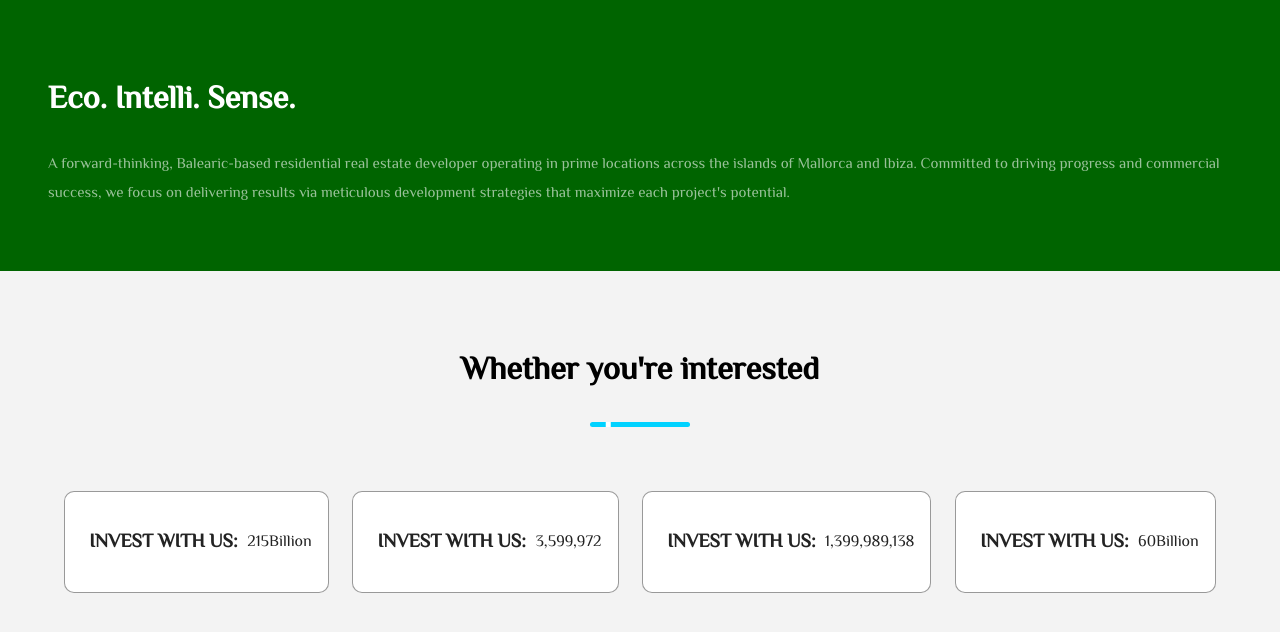
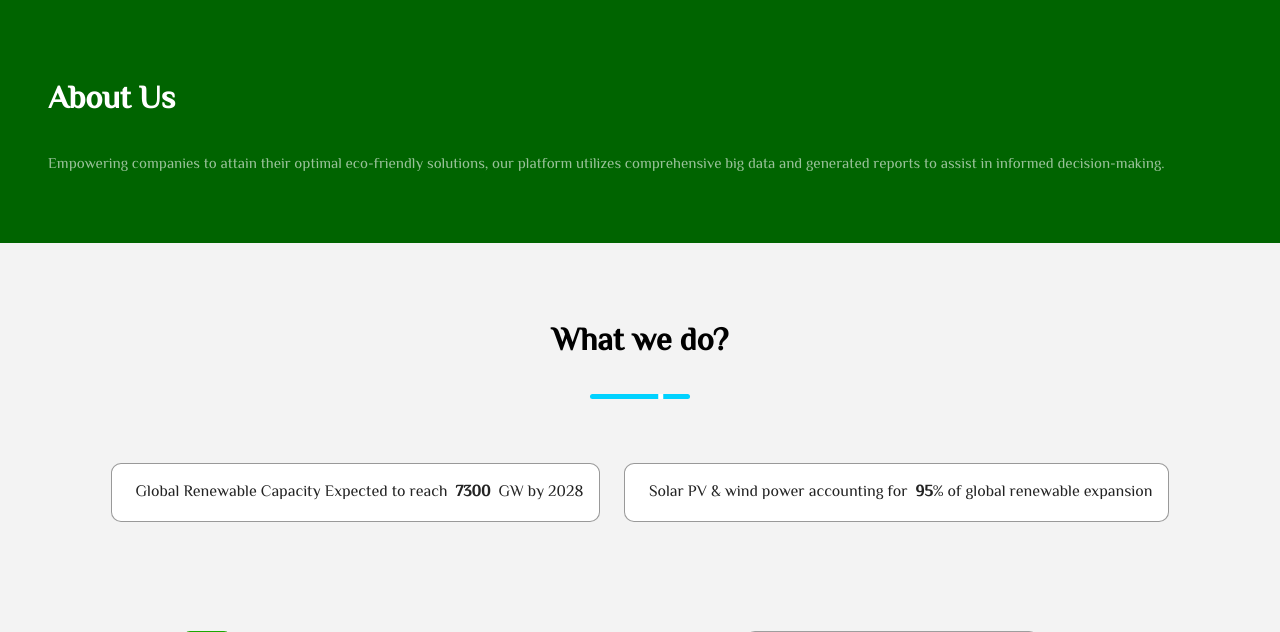
Before and after one commit to ShahViraj11/EcoIntelliSense, a Flask app: page / in a window 1280 px wide. Shown: the part 800-1432 px from the top of the page. Run offline with Flask 3, Linux system fonts and the light colour scheme; parts of the project's set-up code (start-up, migrations or seed data) failed here and were passed over; some libraries are stand-ins or nearby versions; some web fonts are replaced; grey boxes are pictures that could not be loaded.

Commit message:
Update index (1).html

```diff
--- a/templates/index (1).html
+++ b/templates/index (1).html
@@ -4,6 +4,7 @@
   <meta charset="UTF-8">
   <title>EcoIntelli - A hope for future</title>
   <link rel="stylesheet" href="{{ url_for('static', filename='style.css') }}">
+  <link rel="icon" type="image/x-icon" href="{{ url_for('static', filename='images/logo.ico') }}">
 
 
 <!-- partial:index.partial.html -->
@@ -55,60 +56,52 @@
 
 
     <figure class="carousel">
-        <img src="{{ url_for('static', filename='images/slideshow/slide1.jpg') }}" alt="" class="blizer" />
+    <img src="{{ url_for('static', filename='images/slideshow/slide1.jpg') }}" alt="" class="blizer" />
     <div class="centered">EcoIntelliSense</div>
-        <div class="para">AI-Driven Environmental Impact Analyzer</div>
-        <p> < AI-Driven Environmental Impact Analyzer </p>
-    </figure>
+    <div class="para">AI-Driven Environmental Impact Analyzer</div>
+    <p> < AI-Driven Environmental Impact Analyzer </p>
+</figure>
+
 
 
 </header>
 
 <!--MAIN-->
 <main>
-    <!--DIVISION_1-->
+   <!--DIVISION_1-->
     <div class="divisions division_1">
         <article class="padding_3x">
-            <h1 class="title medium">Eco. Intelli. Sense.</h1>
-            <p> A forward-thinking, Balearic-based residential real estate developer operating in prime locations across the islands of Mallorca and Ibiza. Committed to driving progress and commercial success, we focus on delivering results via meticulous development strategies that maximize each project's potential.</p>
+            <h1 class="title medium">About Us</h1>
+            <p> Empowering companies to attain their optimal eco-friendly solutions, our platform utilizes comprehensive big data and generated reports to assist in informed decision-making. </p>
         </article>
     </div>
 
     <!--DIVISION_2-->
     <div class="divisions division_2 padding_2x">
         <section class="title_header padding_1x">
-            <h1 class="title medium">Whether you're interested</h1>
+            <h1 class="title medium">What we do?</h1>
             <span class="bar"></span>
         </section>
+
         <section class="cards flex padding_1x">
+
             <article class="fixed_flex card padding_1x">
                 <iconify-icon icon="la:donate"></iconify-icon>
-                <h3 class="small">INVEST WITH US:&#160&#160</h3>
-                <span class="count">215</span> Billion
+                Global Renewable Capacity Expected to reach
+                <span class="count"> <b>&#160 7300 &#160</b></span> GW by 2028
+
             </article>
+
+
             <article class="fixed_flex card padding_1x">
                 <iconify-icon icon="carbon:collaborate"></iconify-icon>
-                <h3 class="small">INVEST WITH US:&#160&#160</h3>
-                <span class="count">3600000</span>
+                Solar PV & wind power accounting for
+                <span class="count"><b>&#160 95</b></span>
+                % of global renewable expansion
             </article>
-            <article class="fixed_flex card padding_1x">
-                <iconify-icon icon="bi:house"></iconify-icon>
-                <h3 class="small">INVEST WITH US:&#160&#160</h3>
-                <span class="count">1400000000</span>
-            </article>
-            <article class="fixed_flex card padding_1x">
-                <iconify-icon icon="mdi:frequently-asked-questions"></iconify-icon>
-                <h3 class="small">INVEST WITH US:&#160&#160</h3>
-                <span class="count">60</span> Billion
-            </article>
+
         </section>
     </div>
-
-
-
-
-
-
 
     <section id="features">
     <!-- Feature Box 1: Sustainable Construction Practices -->
@@ -173,7 +166,7 @@
  <div class="testimonial-row">
   <div class="testimonial-col">
         <div class="user">
-          <img src="/images/environmentalist1.jpeg" alt="">
+          <img src="{{ url_for('static', filename='images/environmentalist1.jpeg') }}" alt="">
           <div class="user-info">
             <h4>Lady Bird Johnson <i class="fa fa-twitter" ></i></h4>
             <small>@LadyBirdJohnson</small>
@@ -184,7 +177,7 @@
      </div>
        <div class="testimonial-col">
          <div class="user">
-          <img src="/images/environmentalist2.jpeg" alt="">
+          <img src="{{ url_for('static', filename='images/environmentalist2.jpeg') }}" alt="">
           <div class="user-info">
             <h4>John Paul II <i class="fa fa-twitter" ></i></h4>
             <small>@JohnPaulII</small>
@@ -198,7 +191,7 @@
        <div class="testimonial-col">
 
           <div class="user">
-          <img src="/images/environmentalist3.jpeg" alt="">
+          <img src="{{ url_for('static', filename='images/environmentalist3.jpeg') }}" alt="">
           <div class="user-info">
             <h4>John Ruskin <i class="fa fa-twitter" ></i></h4>
             <small>@JohnRuskin</small>
@@ -277,7 +270,7 @@
     </aside>
 </footer>
 <!-- partial -->
-  <script  src="./script.js"></script>
+  <script  src="../static/script.js"></script>
 
 </body>
 </html>
```
